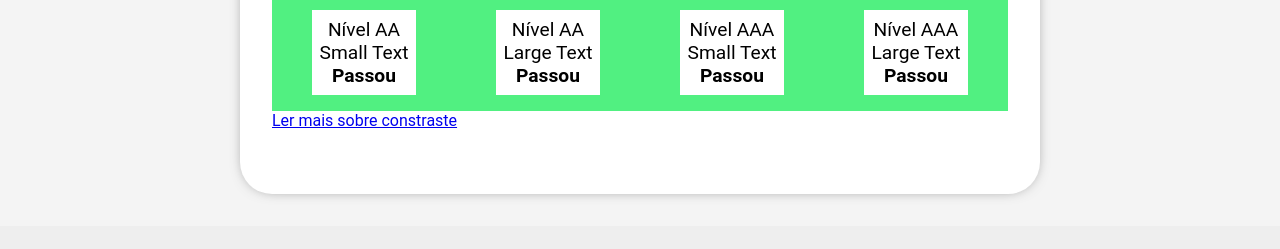
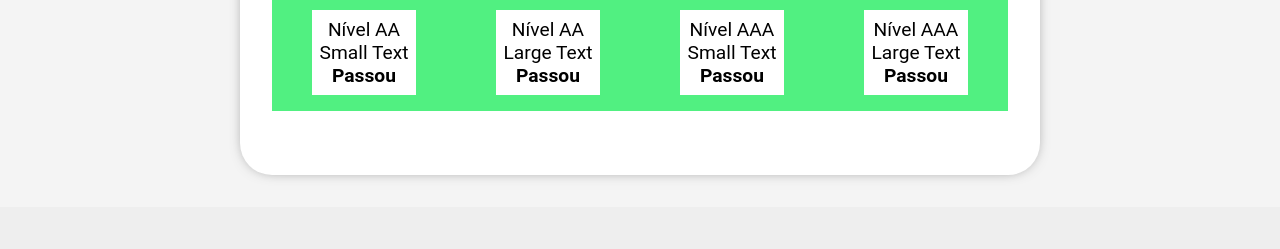
Before and after one commit to lucasbarbosa0217/Acessibilidade-For-Devs, a plain HTML site: page constrast.html in a window 1280 px wide. Shown: the part 692-941 px from the top of the page. Drawn offline with nearby package versions, Linux system fonts and the light colour scheme; a web font is replaced by a local one.

Commit message:
Update constrast.html

```diff
--- a/constrast.html
+++ b/constrast.html
@@ -83,7 +83,7 @@
             <div class="certificate" id="certi_aaa_large"><p class="title_nivel">Nível AAA<br> Large Text <br><b id="Test_AAAlarge">Passou</b></p></div>
         </div>
         </section>
-        <a href="content.html?id=5">Ler mais sobre constraste</a>
+
     </section>
 
         <footer>
```
